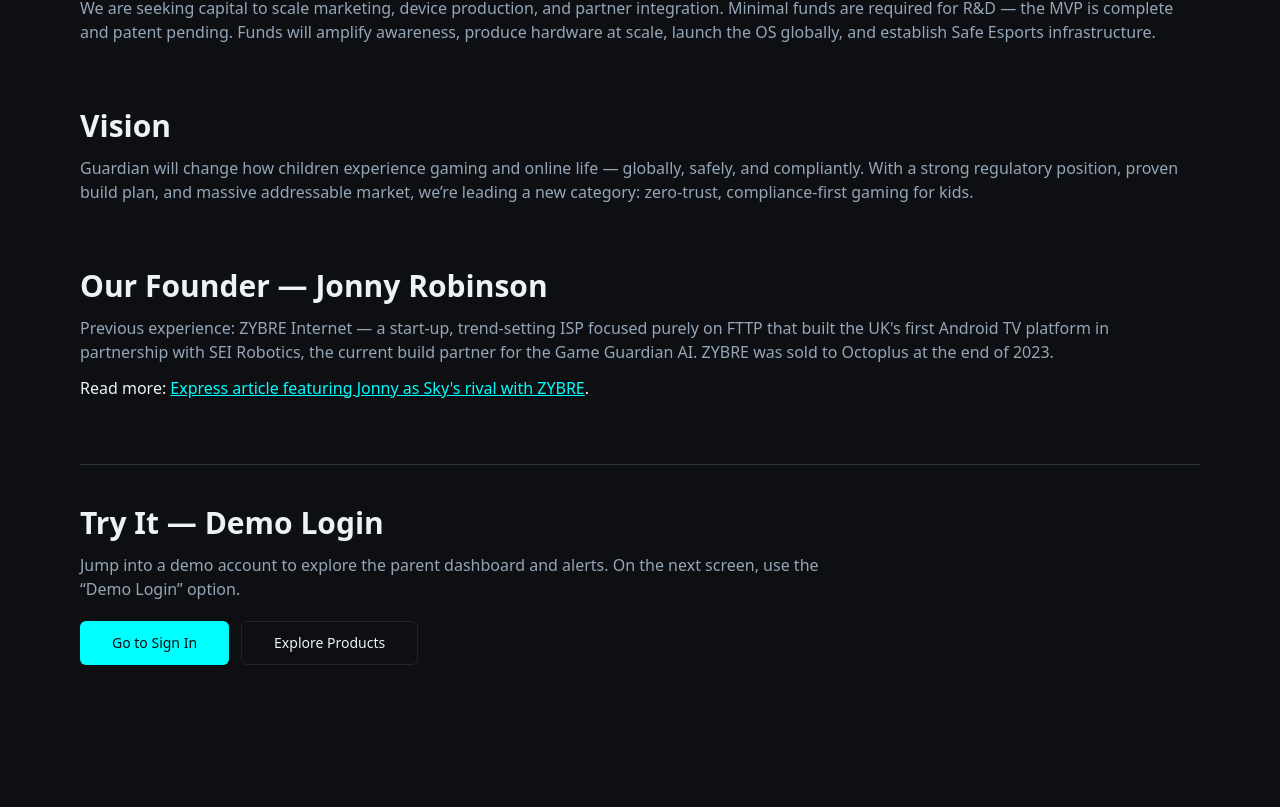
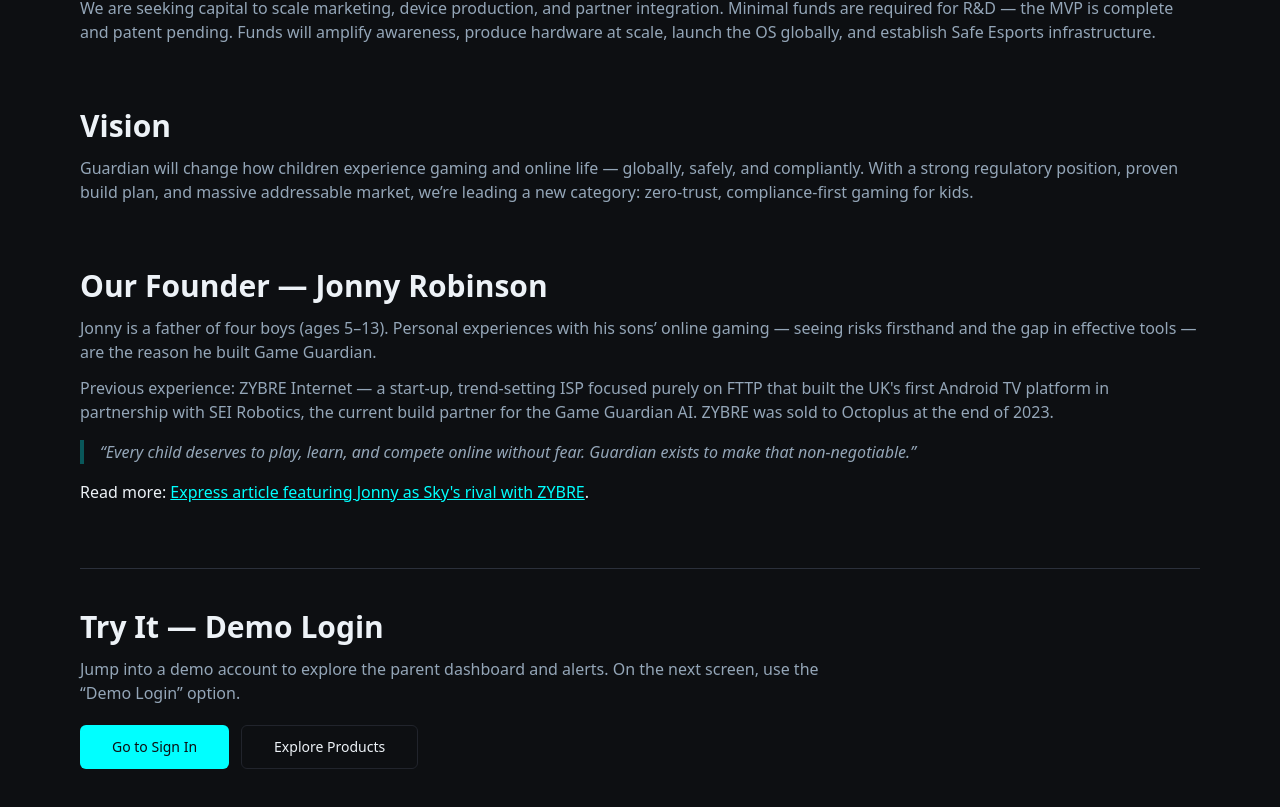
Before and after one commit to jonnyweareone/game-guardian, a React (Vite) app: page /pitch-deck in a window 1280 px wide. Shown: the part 3597-4404 px from the top of the page. Before the commit the page ends 4302 px from the top, so only its background shows below. Built offline with nearby package versions, Linux system fonts and the light colour scheme.

Commit message:
Add founder's personal motivation
Add details about the founder's personal motivation for building Game Guardian, including his experience as a father and a quote about protecting children online.

```diff
--- a/src/pages/PitchDeck.tsx
+++ b/src/pages/PitchDeck.tsx
@@ -268,9 +268,15 @@ const PitchDeck = () => {
         <section aria-labelledby="founder-title">
           <h2 id="founder-title" className="text-2xl md:text-3xl font-semibold">Our Founder — Jonny Robinson</h2>
           <p className="mt-3 text-muted-foreground">
+            Jonny is a father of four boys (ages 5–13). Personal experiences with his sons’ online gaming — seeing risks firsthand and the gap in effective tools — are the reason he built Game Guardian.
+          </p>
+          <p className="mt-3 text-muted-foreground">
             Previous experience: ZYBRE Internet — a start‑up, trend‑setting ISP focused purely on FTTP that built the UK's first Android TV platform in partnership with SEI Robotics, the current build partner for the Game Guardian AI. ZYBRE was sold to Octoplus at the end of 2023.
           </p>
-          <p className="mt-3">
+          <blockquote className="mt-4 border-l-4 border-primary/30 pl-4 italic text-muted-foreground">
+            “Every child deserves to play, learn, and compete online without fear. Guardian exists to make that non‑negotiable.”
+          </blockquote>
+          <p className="mt-4">
             Read more: <a
               href="https://www.express.co.uk/life-style/science-technology/1599539/Sky-Q-rival-broadband-TV-ZYBRE-gaming"
               target="_blank"
```
